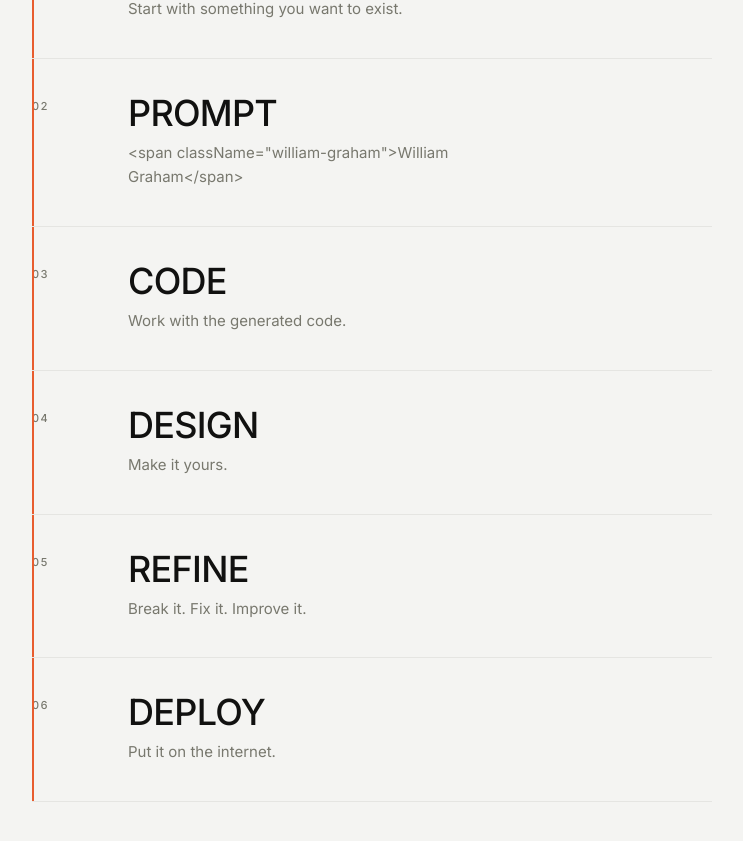
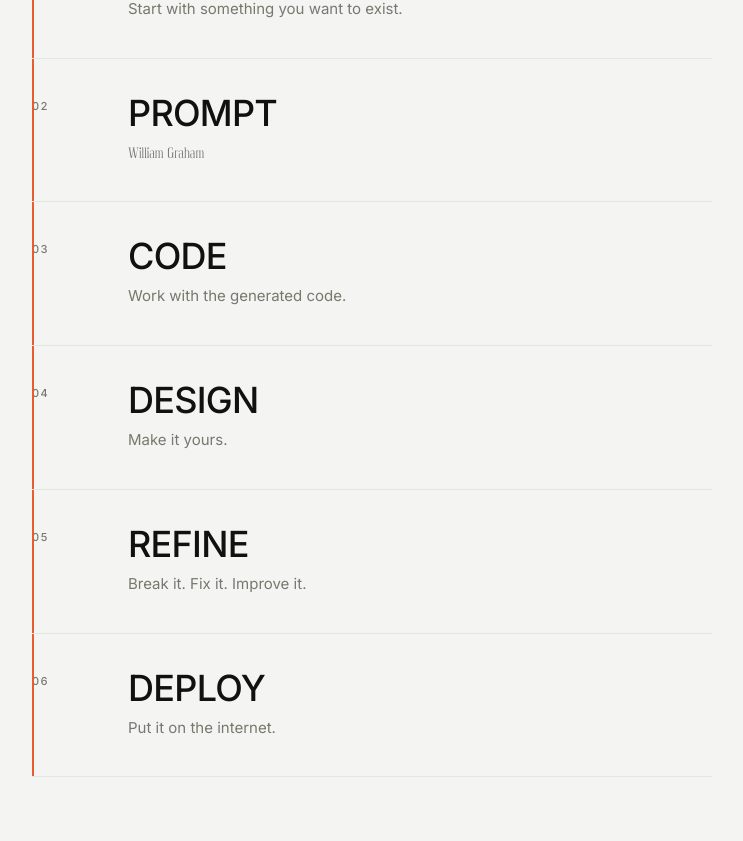
Before and after one commit to adelos-corp/aom-workshop-2026, a React (Vite) app: page / in a window 1280 px wide. Shown: the part 1995-2836 px from the top of the page, without its empty margins (68-811 px from the left). Built offline with nearby package versions, Linux system fonts and the light colour scheme.

Commit message:
Fix William Graham rendering under Prompt

```diff
--- a/src/components/Process.tsx
+++ b/src/components/Process.tsx
@@ -1,9 +1,9 @@
-import { useRef } from 'react';
+import { useRef, type ReactNode } from 'react';
 import { motion, useInView } from 'motion/react';
 
-const steps = [
+const steps: { num: string; title: string; body: ReactNode }[] = [
   { num: '01', title: 'IDEA', body: 'Start with something you want to exist.' },
-  { num: '02', title: 'PROMPT', body: '<span className="william-graham">William Graham</span>' },
+  { num: '02', title: 'PROMPT', body: <span className="william-graham">William Graham</span> },
   { num: '03', title: 'CODE', body: 'Work with the generated code.' },
   { num: '04', title: 'DESIGN', body: 'Make it yours.' },
   { num: '05', title: 'REFINE', body: 'Break it. Fix it. Improve it.' },
```
